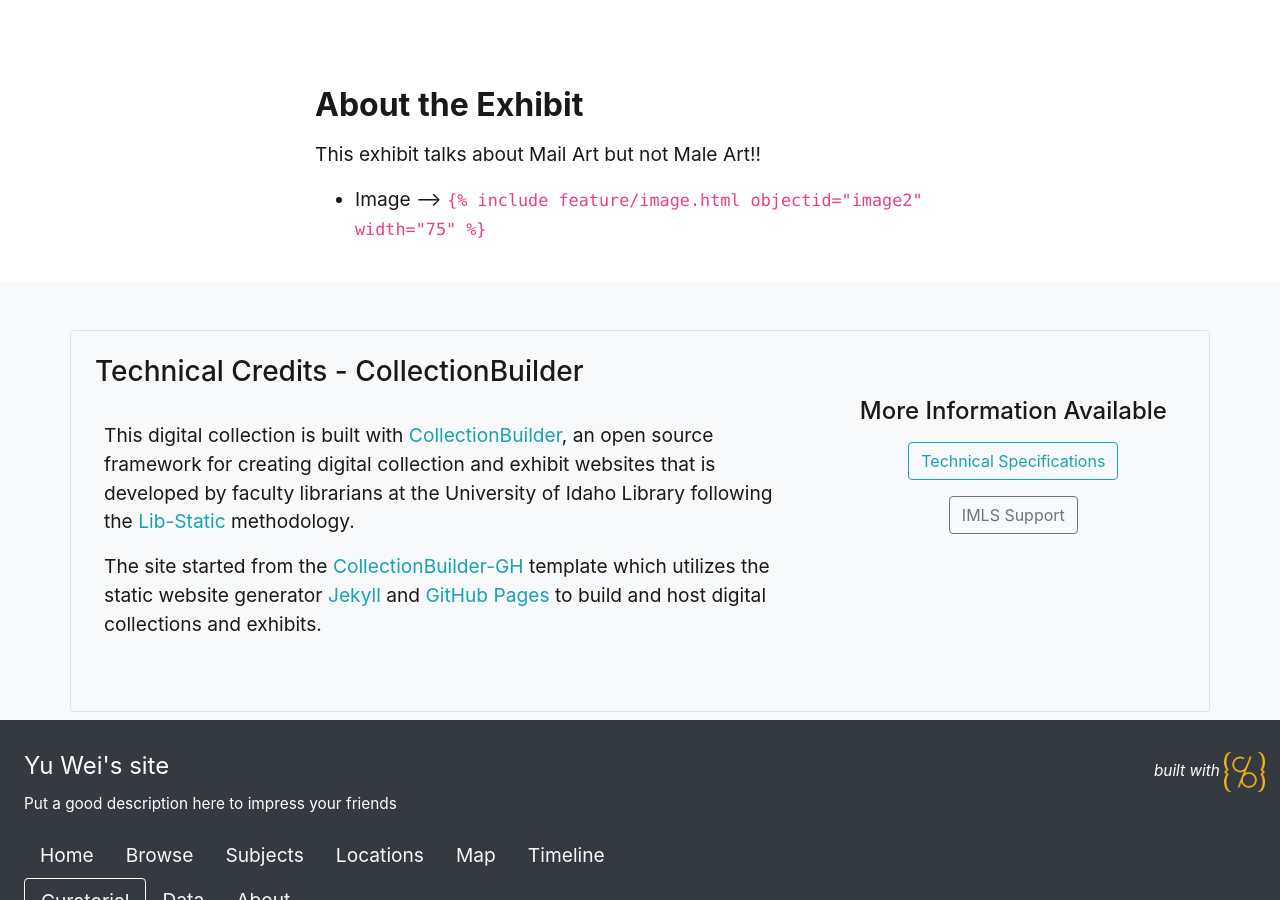
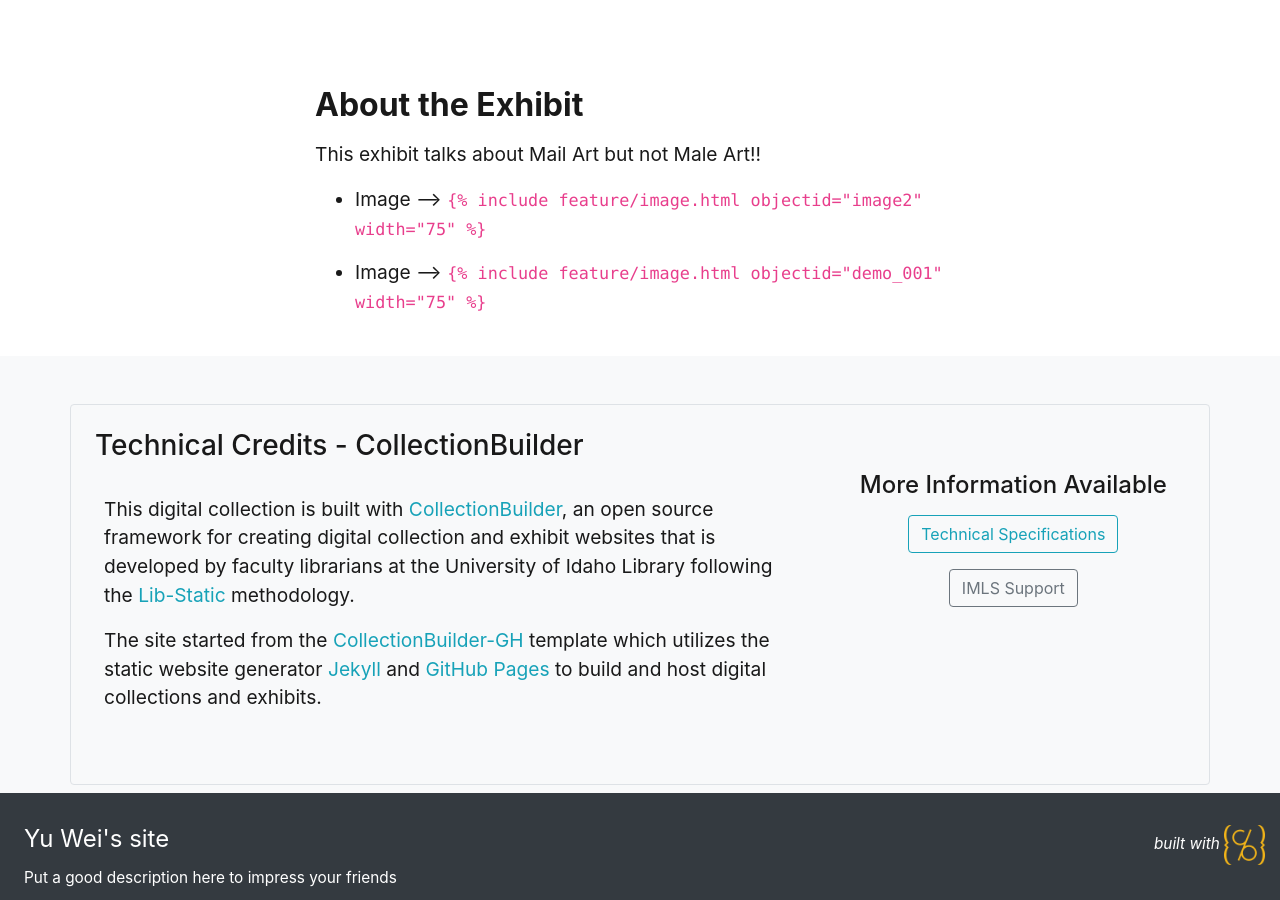
Before and after one commit to ahva-ubc/song-dynasty-lanscape, a Jekyll site: the page built from pages/curatorial.md, in a window 1280 px wide and 900 px high, scrolled down 496 px. Built offline with Jekyll 4.4.1, drawn with Linux system fonts in a browser that asks for light colours.

Commit message:
Update curatorial.md

```diff
--- a/pages/curatorial.md
+++ b/pages/curatorial.md
@@ -17,3 +17,7 @@ This exhibit talks about Mail Art but not Male Art!!
 - Image --> `{% raw %}{% include feature/image.html objectid="image2" width="75" %}{% endraw %}`
 
 {% include feature/image.html objectid=image2 width="75" %}
+
+- Image --> `{% raw %}{% include feature/image.html objectid="demo_001" width="75" %}{% endraw %}`
+
+{% include feature/image.html objectid=imagesampleid width="75" %}
```
